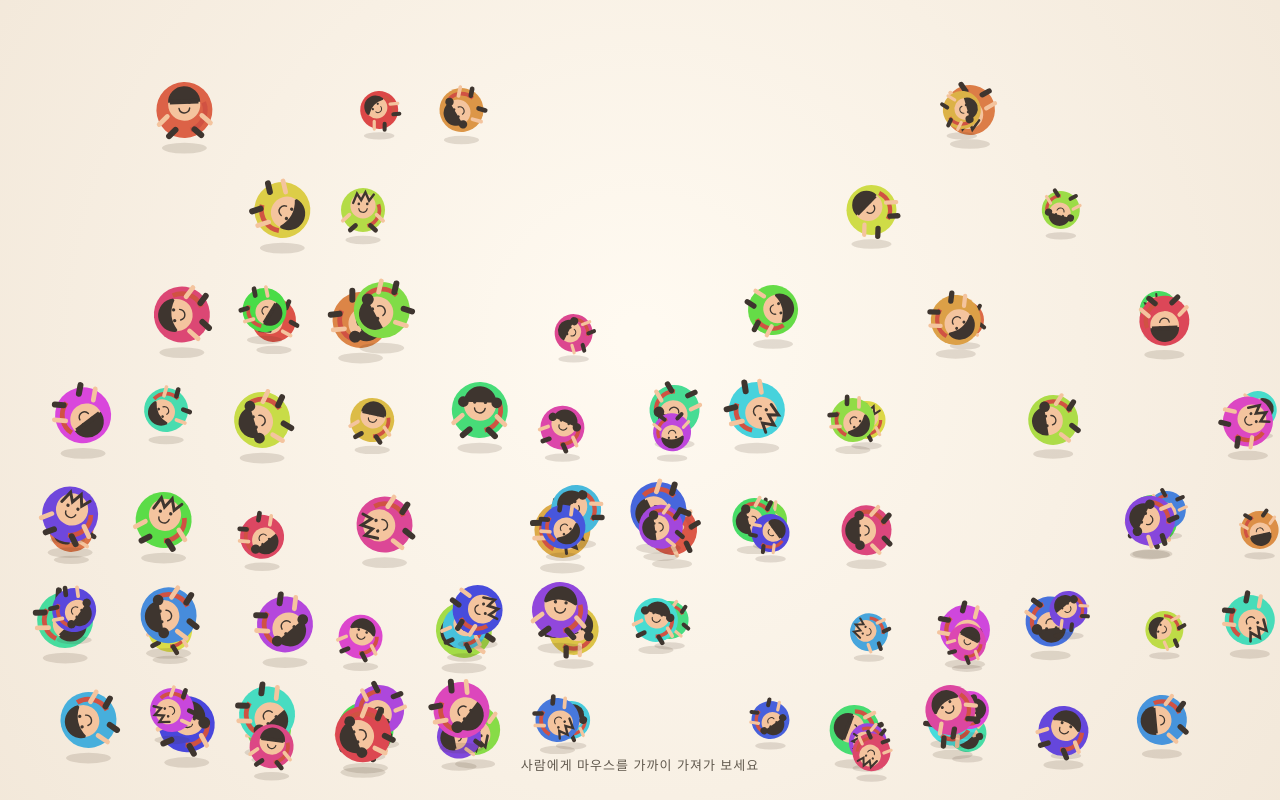
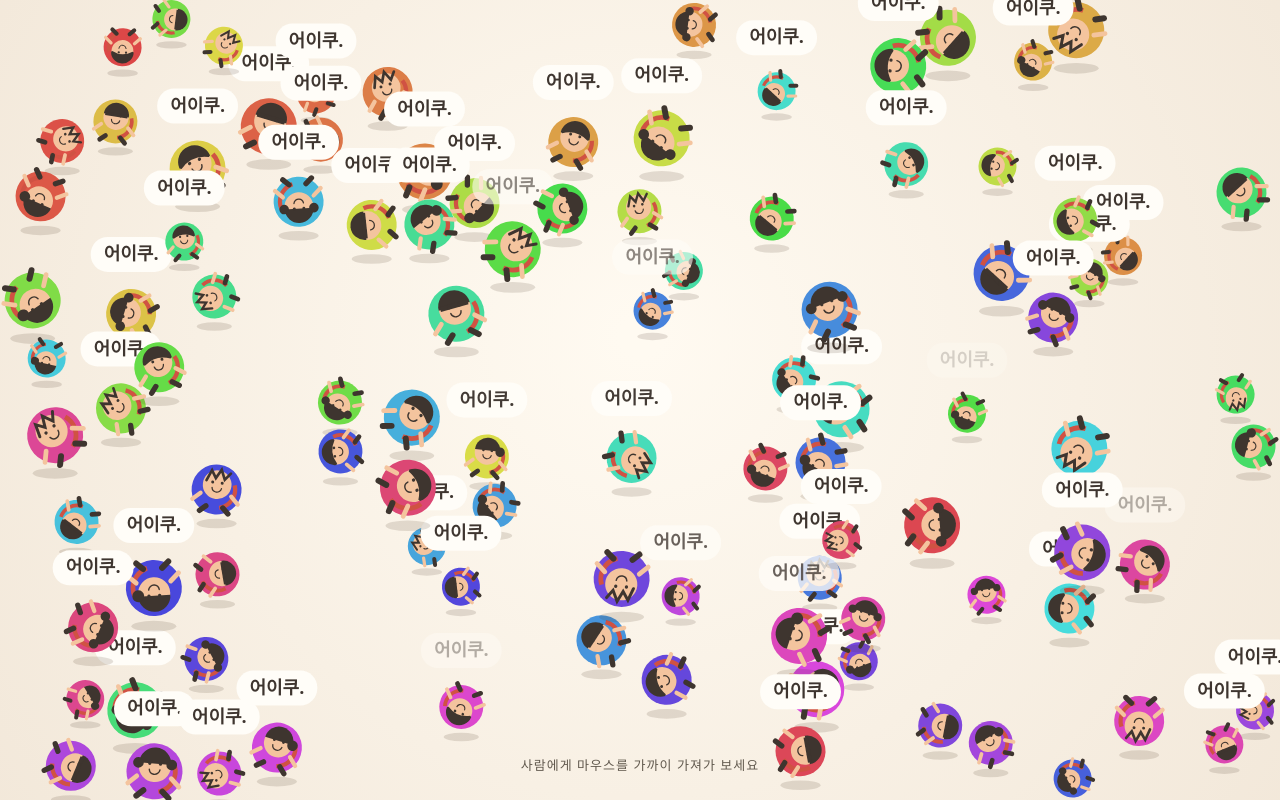
Before and after one commit to jiminiya794/Roll, a plain HTML site: page index.html in a window 1280 px wide. Drawn offline with Linux system fonts and the light colour scheme.

Commit message:
Make rolling characters bounce into each other

```diff
--- a/index.html
+++ b/index.html
@@ -22,7 +22,7 @@
       x: 0, y: 0, r: 19 + (i % 4) * 3,
       vx: (i % 2 ? -1 : 1) * (1.1 + (i % 6) * .16),
       vy: (i % 3 - 1) * .7 + .9, angle: i * .7, pausedUntil: 0,
-      startled: 0, lastHit: 0, hair: i % 5,
+      startled: 0, lastHit: 0, lastBump: 0, speechUntil: 0, speech: '', hair: i % 5,
       color: `hsl(${Math.round(i * 360 / 100)} 68% 57%)`
     }));
     let width = 0, height = 0, ratio = 1, last = performance.now();
@@ -49,10 +49,38 @@
       if (Math.hypot(dx, dy) < person.r + 15) {
         person.lastHit = now;
         person.pausedUntil = now + 820;
+        person.speechUntil = now + 820;
+        person.speech = '아야.';
         person.startled = 1;
         const d = Math.max(1, Math.hypot(dx, dy));
         person.vx = -dx / d * (1.75 + Math.random() * .55);
         person.vy = -dy / d * (1.35 + Math.random() * .55);
+      }
+    }
+    function collidePeople(now) {
+      for (let i = 0; i < people.length; i++) {
+        for (let j = i + 1; j < people.length; j++) {
+          const a = people[i], b = people[j];
+          let dx = b.x - a.x, dy = b.y - a.y;
+          let distance = Math.hypot(dx, dy);
+          const minimum = a.r + b.r;
+          if (distance >= minimum) continue;
+          if (distance < .01) { dx = 1; dy = 0; distance = 1; }
+          const nx = dx / distance, ny = dy / distance;
+          const overlap = minimum - distance;
+          a.x -= nx * overlap / 2; a.y -= ny * overlap / 2;
+          b.x += nx * overlap / 2; b.y += ny * overlap / 2;
+          const relativeSpeed = (b.vx - a.vx) * nx + (b.vy - a.vy) * ny;
+          if (relativeSpeed < 0) {
+            a.vx += relativeSpeed * nx; a.vy += relativeSpeed * ny;
+            b.vx -= relativeSpeed * nx; b.vy -= relativeSpeed * ny;
+          }
+          if (now - a.lastBump > 520 && now - b.lastBump > 520) {
+            a.lastBump = b.lastBump = now;
+            a.speechUntil = b.speechUntil = now + 650;
+            a.speech = b.speech = '어이쿠.';
+          }
+        }
       }
     }
     function drawPerson(person, now) {
@@ -94,11 +122,12 @@
       ctx.beginPath(); ctx.moveTo(-29, 10); ctx.lineTo(-43, 23); ctx.moveTo(29, 10); ctx.lineTo(43, 23); ctx.stroke();
       ctx.strokeStyle = '#3e352f'; ctx.lineWidth = 10; ctx.beginPath(); ctx.moveTo(-16, 33); ctx.lineTo(-27, 43); ctx.moveTo(16, 33); ctx.lineTo(27, 43); ctx.stroke();
       ctx.restore();
-      if (now < person.pausedUntil) {
-        const a = Math.min(1, (person.pausedUntil - now) / 120);
+      if (now < person.speechUntil) {
+        const a = Math.min(1, (person.speechUntil - now) / 120);
         ctx.save(); ctx.globalAlpha = Math.min(1, a * 1.4); ctx.translate(person.x, person.y - person.r - 34);
-        ctx.fillStyle = '#fffdf8'; ctx.beginPath(); ctx.roundRect(-31, -18, 62, 35, 17); ctx.fill();
-        ctx.fillStyle = '#3e352f'; ctx.font = '700 18px system-ui, sans-serif'; ctx.textAlign = 'center'; ctx.textBaseline = 'middle'; ctx.fillText('아야.', 0, 0); ctx.restore();
+        ctx.font = '700 18px system-ui, sans-serif'; const label = person.speech; const bubbleWidth = ctx.measureText(label).width + 26;
+        ctx.fillStyle = '#fffdf8'; ctx.beginPath(); ctx.roundRect(-bubbleWidth / 2, -18, bubbleWidth, 35, 17); ctx.fill();
+        ctx.fillStyle = '#3e352f'; ctx.textAlign = 'center'; ctx.textBaseline = 'middle'; ctx.fillText(label, 0, 0); ctx.restore();
       }
     }
     function frame(now) {
@@ -115,8 +144,9 @@
           if (person.x < person.r || person.x > width - person.r) { person.vx *= -1; person.x = Math.max(person.r, Math.min(width - person.r, person.x)); }
           if (person.y < person.r || person.y > height - person.r) { person.vy *= -1; person.y = Math.max(person.r, Math.min(height - person.r, person.y)); }
         }
-        drawPerson(person, now);
       });
+      collidePeople(now);
+      people.forEach(person => drawPerson(person, now));
       if (pointer.active) { ctx.strokeStyle = 'rgba(62,53,47,.45)'; ctx.lineWidth = 1.5; ctx.beginPath(); ctx.arc(pointer.x, pointer.y, 8, 0, Math.PI * 2); ctx.stroke(); }
       requestAnimationFrame(frame);
     }
```
